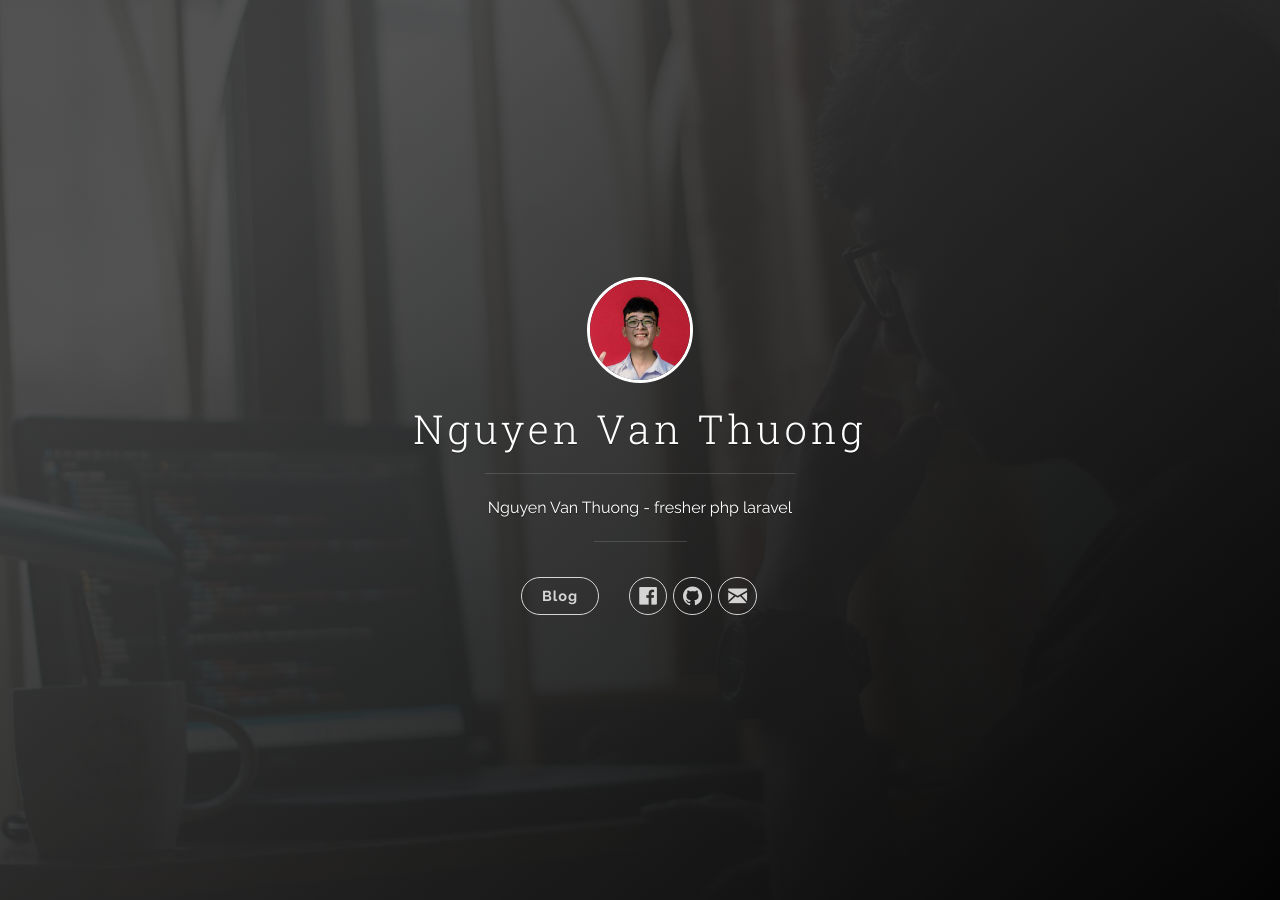
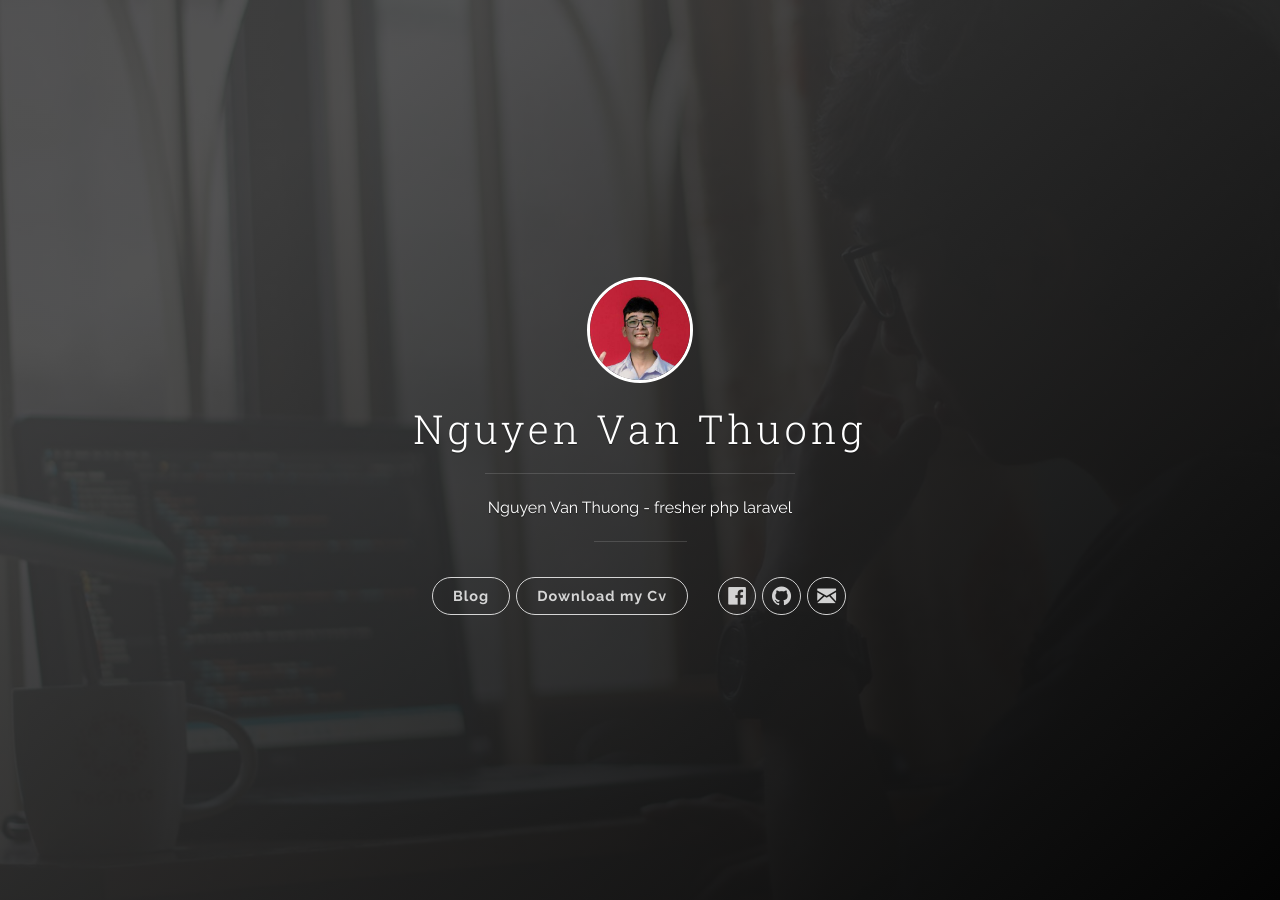
Before and after one commit to thuongx1bg/thuong_blog, a Jekyll site: the page built from index.html, in a window 1280 px wide. Built offline with Jekyll 4.4.1, drawn with Linux system fonts in a browser that asks for light colours; the list of posts is cut into pages by our own code.

```diff
--- a/_includes/header.html
+++ b/_includes/header.html
@@ -23,6 +23,13 @@
             <ul class="navigation">
               <li class="navigation__item"><a href="{{ site.baseurl }}/#blog" title="link to {{ site.title }} blog"
                   class="blog-button">Blog</a></li>
+            </ul>
+          </nav>
+
+          <nav class="cover-navigation cover-navigation--primary">
+            <ul class="navigation">
+              <li class="navigation__item"><a href=""
+                  class="blog-button">Download my Cv</a></li>
             </ul>
           </nav>
 
```
